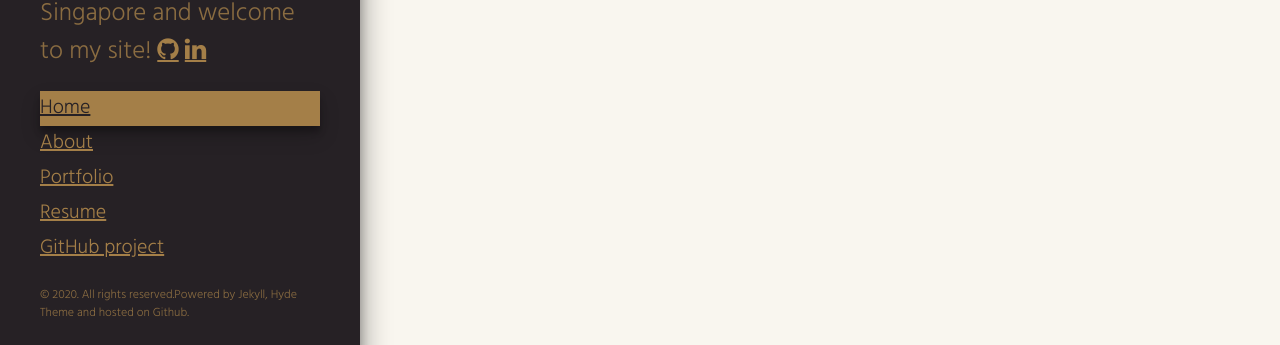
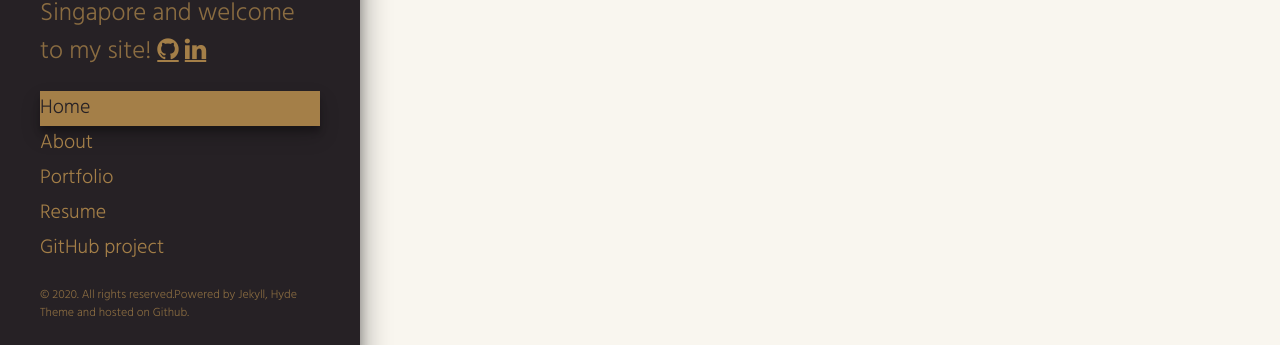
Before and after one commit to broscew/broscew.github.io, a Jekyll site: the page built from index.html, in a window 1280 px wide. Shown: the part 538-883 px from the top of the page. Built offline with Jekyll 4.4.1, drawn with Linux system fonts in a browser that asks for light colours; the list of posts is cut into pages by our own code.

Commit message:
remove underline for sidebar

```diff
--- a/public/css/hyde.css
+++ b/public/css/hyde.css
@@ -96,20 +96,19 @@ html {
   border-radius: 0px;
   display: block;
   line-height: 1.75;
+  text-decoration: none;
 }
 
-.sidebar-nav-item:hover
-{
+a.sidebar-nav-item:hover,
+a.sidebar-nav-item:focus{
   color: #262125;
+  color: #a47f48;
 
   -webkit-box-shadow: 0 10px 20px 0px rgba(0,0,0,0.19), 0 6px 6px 0px rgba(0,0,0,0.23);
   -moz-box-shadow: 0 10px 20px 0px rgba(0,0,0,0.19), 0 6px 6px 0px rgba(0,0,0,0.23);
   box-shadow: 0 10px 20px rgba(0,0,0,0.19), 0 6px 6px rgba(0,0,0,0.23);
 }
 
-a.sidebar-nav-item:focus {
-  color: #262125;
-}
 .sidebar-nav-item.active {
   color: #262125;
   background-color: #a47f48;
```
